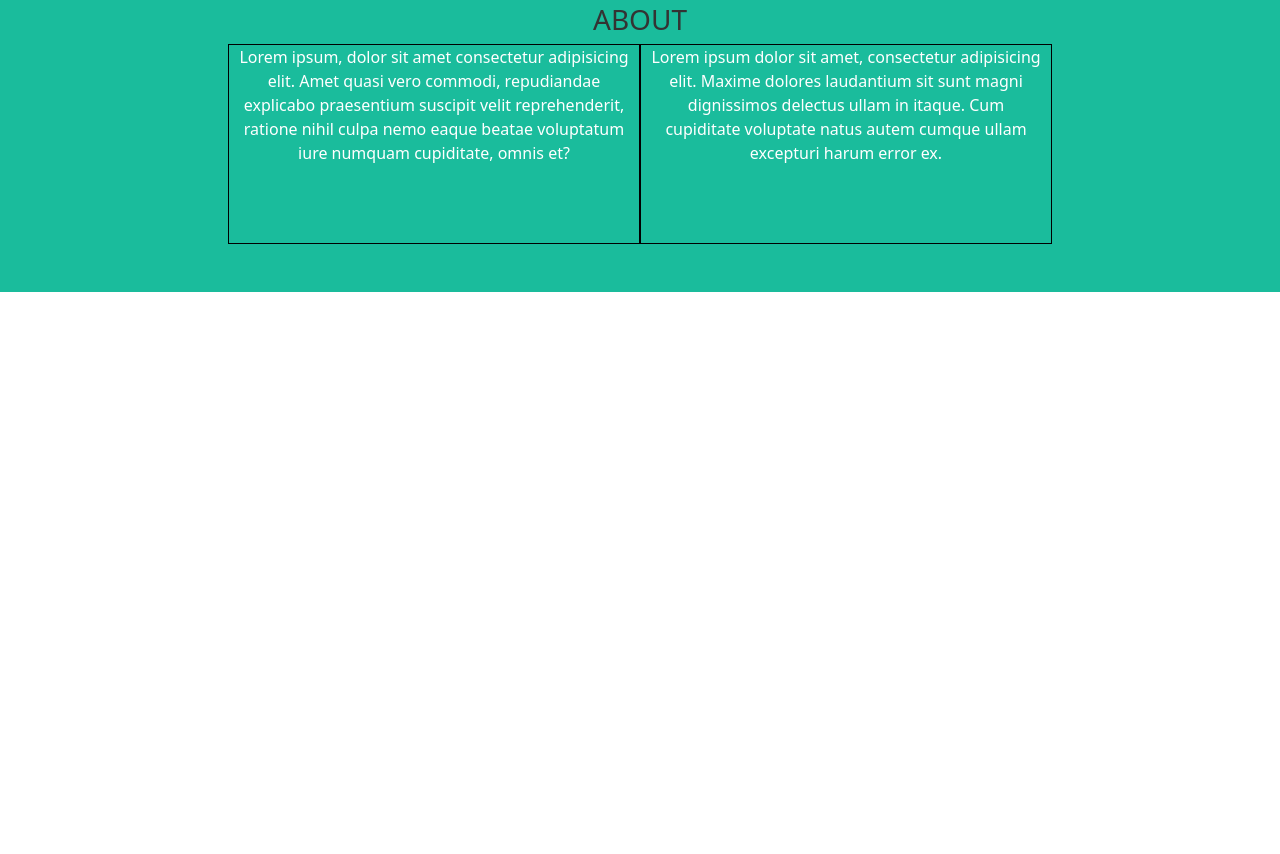
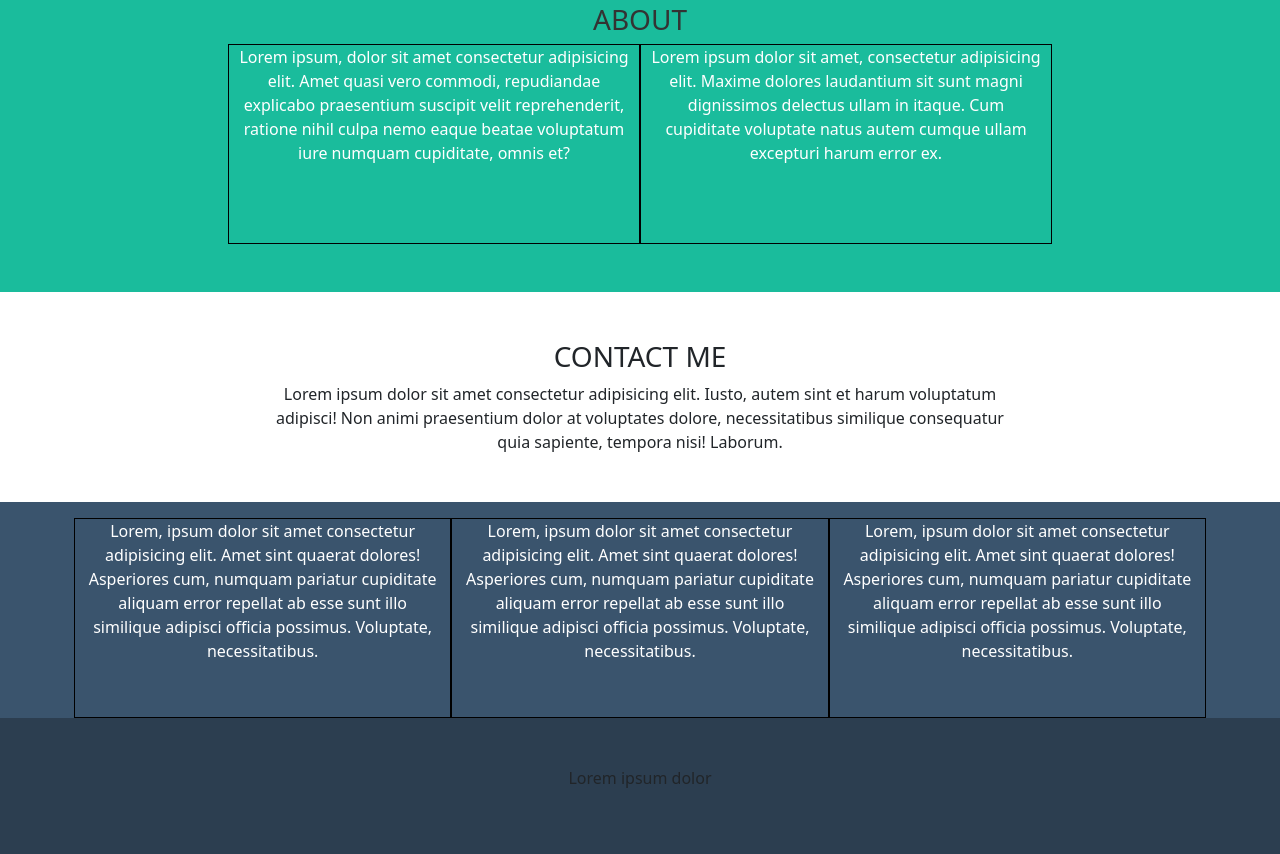
Before and after one commit to gianmarcocilia/html-css-bootstrap-freelancer, a plain HTML site: page index.html in a window 1280 px wide. Shown: the part 1245-2099 px from the top of the page. Before the commit the page ends 1537 px from the top, so only its background shows below. Drawn offline with nearby package versions, Linux system fonts and the light colour scheme.

Commit message:
add:footer

```diff
--- a/css/style.css
+++ b/css/style.css
@@ -2,9 +2,10 @@
 :root {
     --primary-color: rgb(44 62 80);
     --secondary-color:rgb(26 188 156);
+    --tertiary-color: rgb(58 84 109);
     --dark-title: rgb(51 51 51);
     --header-height: 5rem;
-    --color-white: white;
+    --primary-text-color: white;
 }
 
 /* COMMON */
@@ -25,7 +26,7 @@ img {
 header {
     background-color: var(--primary-color);
     height: var(--header-height);
-    color: var(--color-white);
+    color: var(--primary-text-color);
     position: fixed;
     top: 0;
     left: 0;
@@ -63,7 +64,7 @@ main {
 /* About */
 .about {
     background-color: var(--secondary-color);
-    color: var(--color-white);
+    color: var(--primary-text-color);
     /* Debug */
     min-height: 300px;
 }
@@ -75,3 +76,18 @@ main {
 .about h3 {
     color: var(--dark-title);
 }
+
+/* Contact me */
+.contact-me .container-sm {
+    width: 60%;
+}
+
+/* FOOTER */
+.footer-top {
+    background-color: var(--tertiary-color);
+    color: var(--primary-text-color);
+}
+
+.footer-bottom {
+    background-color: var(--primary-color);
+}
--- a/index.html
+++ b/index.html
@@ -82,10 +82,52 @@
         </section>
         <!-- /About -->
 
+        <!-- Contact me -->
+        <section class="contact-me py-5">
+            <div class="container-sm text-center">
+                <h3>CONTACT ME</h3>
+                <p>Lorem ipsum dolor sit amet consectetur adipisicing elit. Iusto, autem sint et harum voluptatum
+                    adipisci! Non animi praesentium dolor at voluptates dolore, necessitatibus similique consequatur
+                    quia sapiente, tempora nisi! Laborum.</p>
+            </div>
+        </section>
+        <!-- /Contact me -->
     </main>
     <!-- /Main -->
 
     <!-- Footer -->
+    <footer>
+        <!-- Footer-top -->
+        <section class="footer-top">
+            <div class="container-md">
+                <div class="row g-3">
+                    <div class="col-12 col-md-4 text-center">
+                        <p>Lorem, ipsum dolor sit amet consectetur adipisicing elit. Amet sint quaerat dolores!
+                            Asperiores cum, numquam pariatur cupiditate aliquam error repellat ab esse sunt illo
+                            similique adipisci officia possimus. Voluptate, necessitatibus.</p>
+                    </div>
+                    <div class="col-12 col-md-4 text-center">
+                        <p>Lorem, ipsum dolor sit amet consectetur adipisicing elit. Amet sint quaerat dolores!
+                            Asperiores cum, numquam pariatur cupiditate aliquam error repellat ab esse sunt illo
+                            similique adipisci officia possimus. Voluptate, necessitatibus.</p>
+                    </div>
+                    <div class="col-12 col-md-4 text-center">
+                        <p>Lorem, ipsum dolor sit amet consectetur adipisicing elit. Amet sint quaerat dolores!
+                            Asperiores cum, numquam pariatur cupiditate aliquam error repellat ab esse sunt illo
+                            similique adipisci officia possimus. Voluptate, necessitatibus.</p>
+                    </div>
+                </div>
+            </div>
+
+        </section>
+        <!-- /Footer-top -->
+
+        <!-- Footer-bottom -->
+        <section class="footer-bottom text-center py-5">
+            <p>Lorem ipsum dolor</p>
+        </section>
+        <!-- /Footer-bottom -->
+    </footer>
     <!-- /Footer -->
 </body>
 
```
